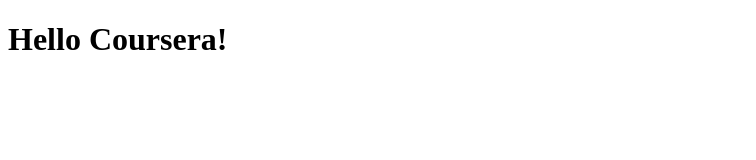
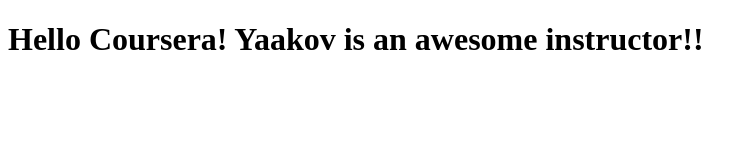
Before and after one commit to anjed/Coursera_test, a plain HTML site: page site/index.html in a window 1280 px wide. Shown: the whole page, without its empty margins (0-756 px from the left). Drawn offline with Linux system fonts and the light colour scheme.

Commit message:
Small addition to our page content.

```diff
--- a/site/index.html
+++ b/site/index.html
@@ -4,6 +4,6 @@
 	<title>Hello Coursera!</title>
 </head>
 <body>
-<h1>Hello Coursera!</h1>
+<h1>Hello Coursera! Yaakov is an awesome instructor!!</h1>
 </body>
 </html>
```
